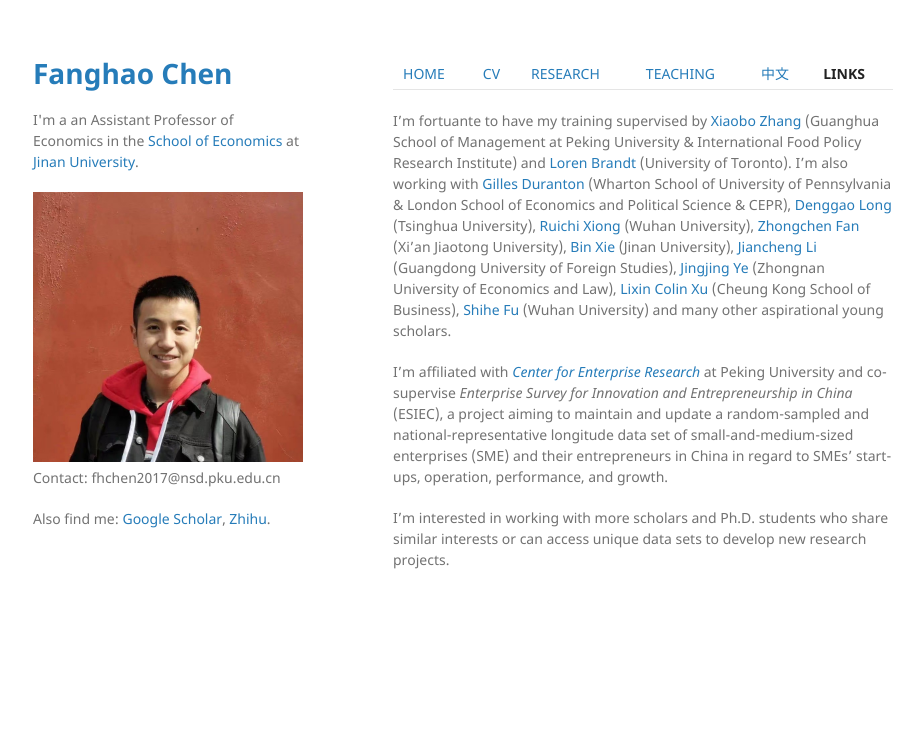
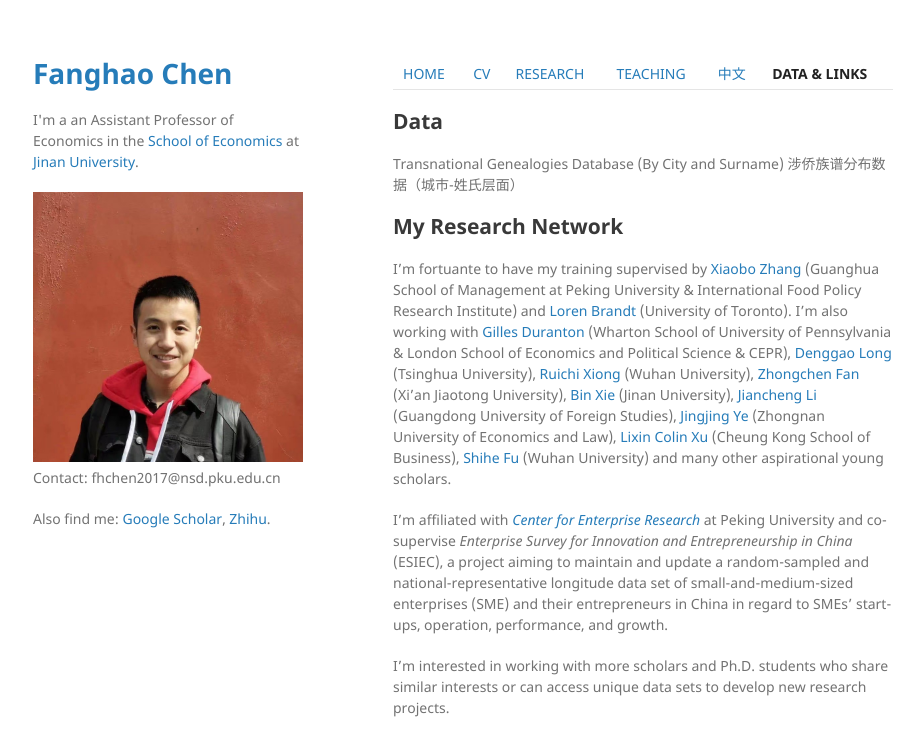
Before and after one commit to FanghaoChen/homepage, a Jekyll site: the page built from links.md, in a window 1280 px wide. Shown: the top 756 px of the page, without its empty margins (177-1099 px from the left). Built offline with Jekyll 4.4.1, drawn with Linux system fonts in a browser that asks for light colours; our own code applies the rules of GitHub Pages for plain Markdown files.

Commit message:
Update links.md

```diff
--- a/links.md
+++ b/links.md
@@ -1,4 +1,11 @@
-[HOME](./index.md) | [CV](./assets/CV_FanghaoChen_240916.pdf) | [RESEARCH](./research.md) | [TEACHING](./teaching.md) | [中文](./chinesepage.md) | [**LINKS**](./links.md)
+[HOME](./index.md) | [CV](./assets/CV_FanghaoChen_240916.pdf) | [RESEARCH](./research.md) | [TEACHING](./teaching.md) | [中文](./chinesepage.md) | [**DATA & LINKS**](./links.md)
+
+## Data ##
+
+Transnational Genealogies Database (By City and Surname)
+涉侨族谱分布数据（城市-姓氏层面）
+
+## My Research Network ##
 
 I'm fortuante to have my training supervised by [Xiaobo Zhang](https://www.gsm.pku.edu.cn/jsjjxq.jsp?urltype=tree.TreeTempUrl&wbtreeid=1141&user_id=x.zhang) (Guanghua School of Management at Peking University & International Food Policy Research Institute) and [Loren Brandt](https://brandt.economics.utoronto.ca/) (University of Toronto). I'm also working with [Gilles Duranton](http://real-faculty.wharton.upenn.edu/duranton/) (Wharton School of University of Pennsylvania & London School of Economics and Political Science & CEPR), [Denggao Long](https://www.tioe.tsinghua.edu.cn/info/1179/1308.htm) (Tsinghua University), [Ruichi Xiong](https://www.ruichixiong.com/) (Wuhan University), [Zhongchen Fan](http://sef.xjtu.edu.cn/info/1086/18778.htm) (Xi'an Jiaotong University), [Bin Xie](http://binxie.weebly.com/) (Jinan University), [Jiancheng Li](https://jingmao.gdufs.edu.cn/info/2380/11238.htm) (Guangdong University of Foreign Studies), [Jingjing Ye](https://csxy.zuel.edu.cn/2022/0903/c7501a305013/pagem.htm) (Zhongnan University of Economics and Law), [Lixin Colin Xu](https://english.ckgsb.edu.cn/faculty/lixin-colin-xu/) (Cheung Kong School of Business), [Shihe Fu](https://ems.whu.edu.cn/info/1680/215401.htm) (Wuhan University) and many other aspirational young scholars.
 
```
